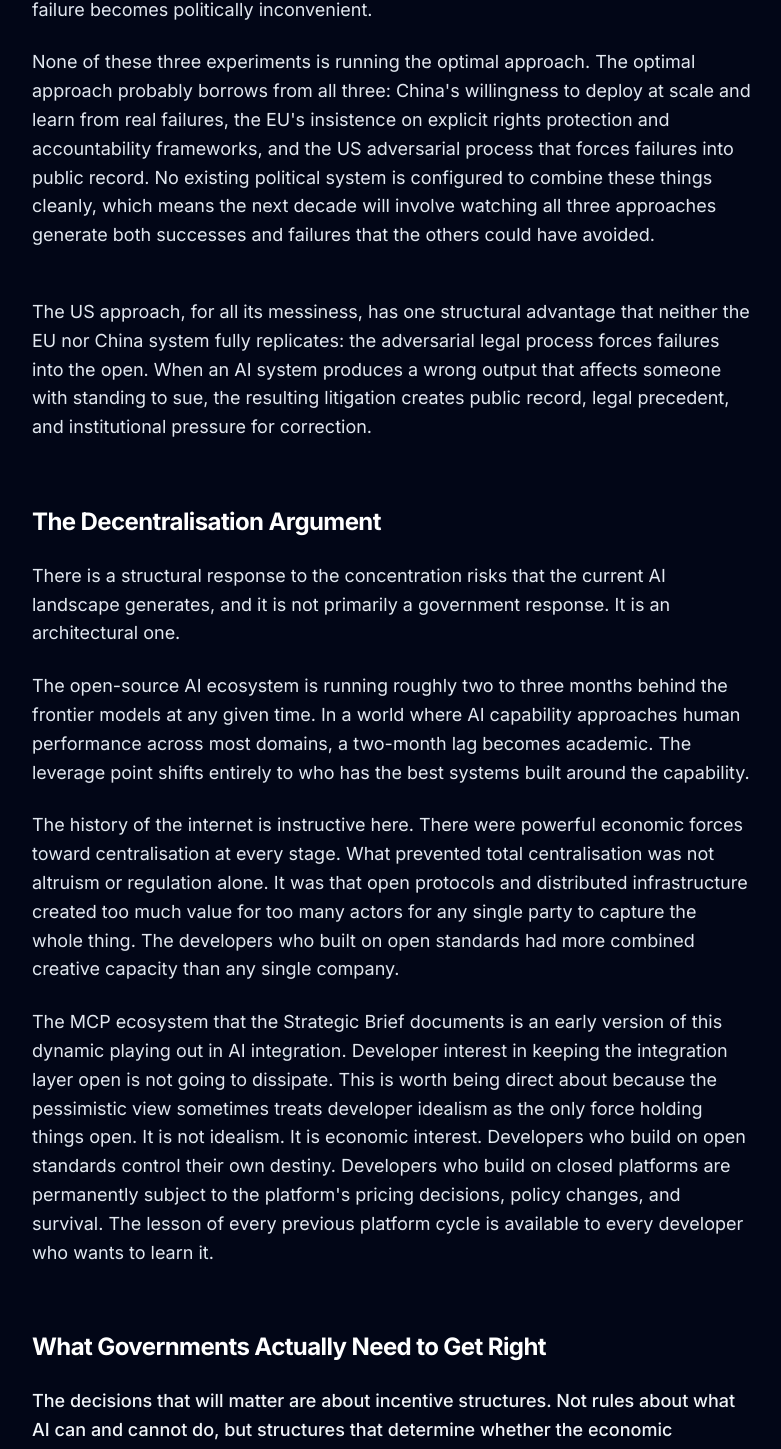
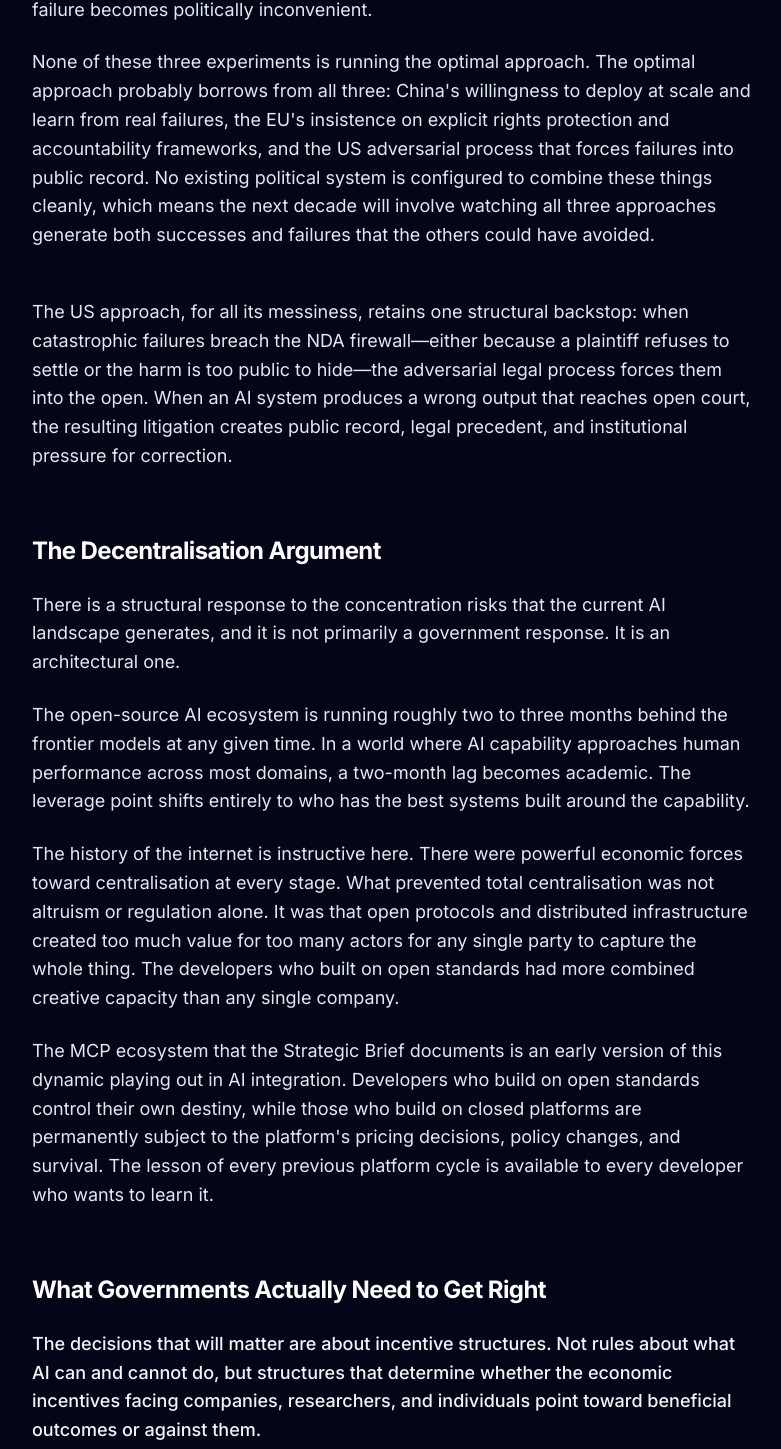
Before and after one commit to ADevBelgie/after-the-intelligence-flood, a React (Vite) app: page / in a window 1280 px wide. Shown: the part 9928-11377 px from the top of the page, without its empty margins (248-1029 px from the left). Built offline with nearby package versions, Linux system fonts and the light colour scheme.

Commit message:
Pass 7: Final deployment sync. Resolved US regulatory contradiction (NDA firewall) and removed MCP redundancy.

```diff
--- a/src/App.jsx
+++ b/src/App.jsx
@@ -263,7 +263,7 @@ const App = () => {
             </p>
 
             <p className="mb-12">
-              The US approach, for all its messiness, has one structural advantage that neither the EU nor China system fully replicates: the adversarial legal process forces failures into the open. When an AI system produces a wrong output that affects someone with standing to sue, the resulting litigation creates public record, legal precedent, and institutional pressure for correction.
+              The US approach, for all its messiness, retains one structural backstop: when catastrophic failures breach the NDA firewall—either because a plaintiff refuses to settle or the harm is too public to hide—the adversarial legal process forces them into the open. When an AI system produces a wrong output that reaches open court, the resulting litigation creates public record, legal precedent, and institutional pressure for correction.
             </p>
 
             <h3 className="text-2xl font-bold text-white mb-6 mt-16 tracking-tight">The Decentralisation Argument</h3>
@@ -281,7 +281,7 @@ const App = () => {
             </p>
 
             <p className="mb-12">
-              The MCP ecosystem that the Strategic Brief documents is an early version of this dynamic playing out in AI integration. Developer interest in keeping the integration layer open is not going to dissipate. This is worth being direct about because the pessimistic view sometimes treats developer idealism as the only force holding things open. It is not idealism. It is economic interest. Developers who build on open standards control their own destiny. Developers who build on closed platforms are permanently subject to the platform's pricing decisions, policy changes, and survival. The lesson of every previous platform cycle is available to every developer who wants to learn it.
+              The MCP ecosystem that the Strategic Brief documents is an early version of this dynamic playing out in AI integration. Developers who build on open standards control their own destiny, while those who build on closed platforms are permanently subject to the platform's pricing decisions, policy changes, and survival. The lesson of every previous platform cycle is available to every developer who wants to learn it.
             </p>
 
             <h3 className="text-2xl font-bold text-white mb-6 mt-16 tracking-tight">What Governments Actually Need to Get Right</h3>
```
